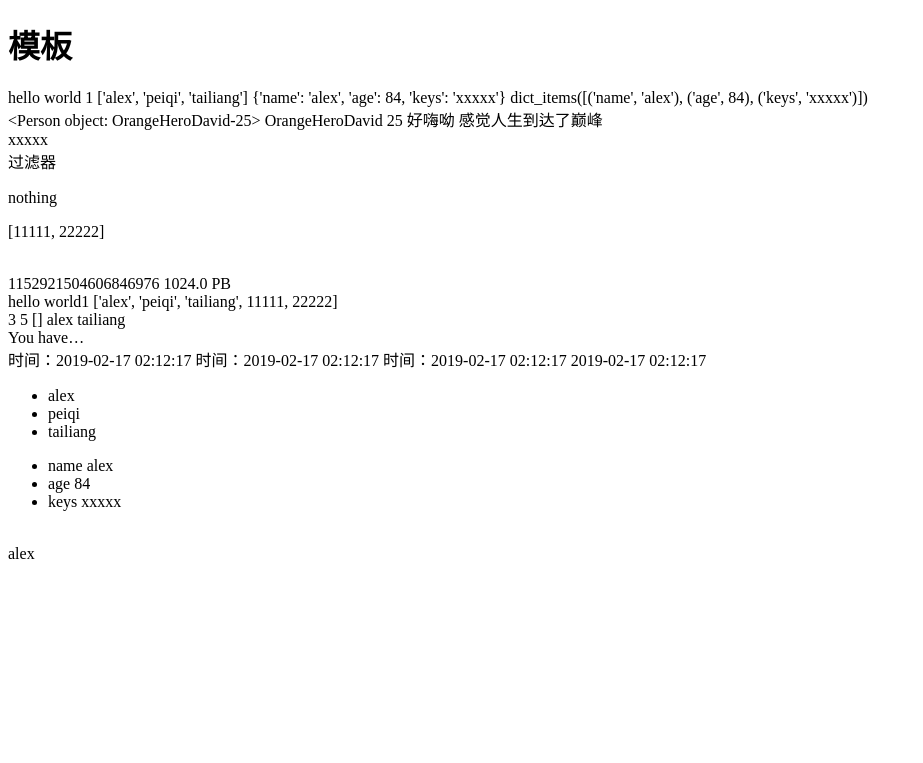
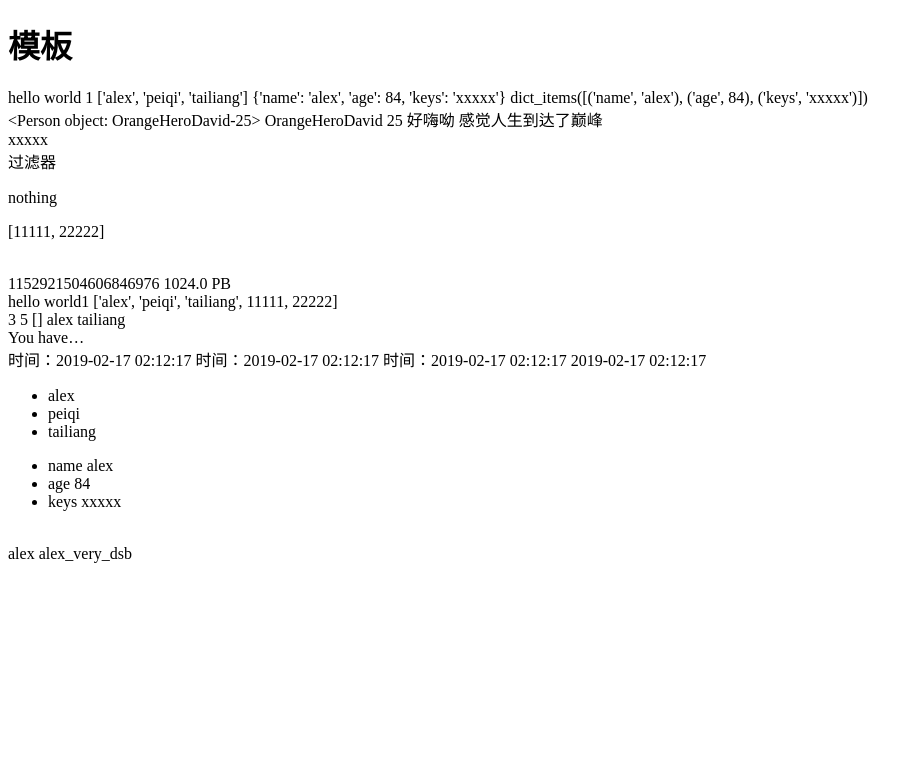
Before and after one commit to OrangeHeroDavid/DjangoTemplate, a Django app: page /template_test/ in a window 1280 px wide. Shown: the top 763 px of the page, without its empty margins (0-923 px from the left). Run offline with Django 3.2, Linux system fonts and the light colour scheme.

Commit message:
def add_dsb(value, arg):     return "{}_{}".format(value, arg)
def add_dsb(value, arg):
    return "{}_{}".format(value, arg)

```diff
--- a/app01/templatetags/my_filter.py
+++ b/app01/templatetags/my_filter.py
@@ -4,5 +4,5 @@ register = template.Library()  # register的名字不能改
 
 
 @register.filter
-def add_dsb(value, arg='very_dsb'):
+def add_dsb(value, arg):
     return "{}_{}".format(value, arg)
--- a/templates/template_test.html
+++ b/templates/template_test.html
@@ -64,7 +64,7 @@
 <br>
 {{ name }}
 {% load my_filter %}
-{#{{ name|add_dsb:'very_dsb' }}#}
+{{ name|add_dsb:'very_dsb' }}
 {##}
 {#{% add_all '1' '2' '3' k1='4' k2='5' %}#}
 
```
